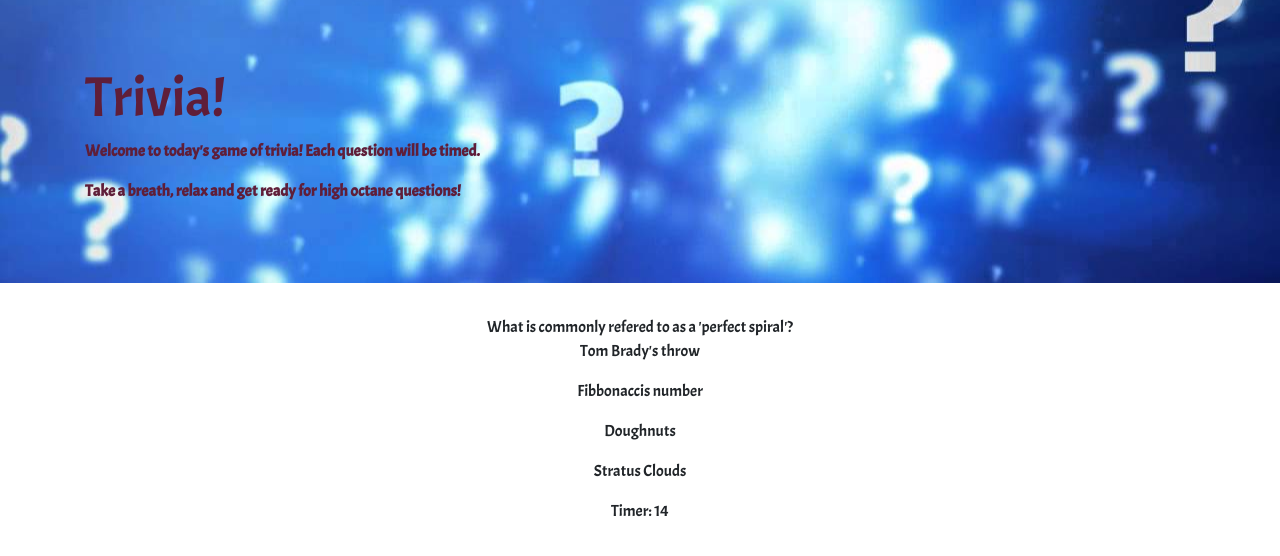
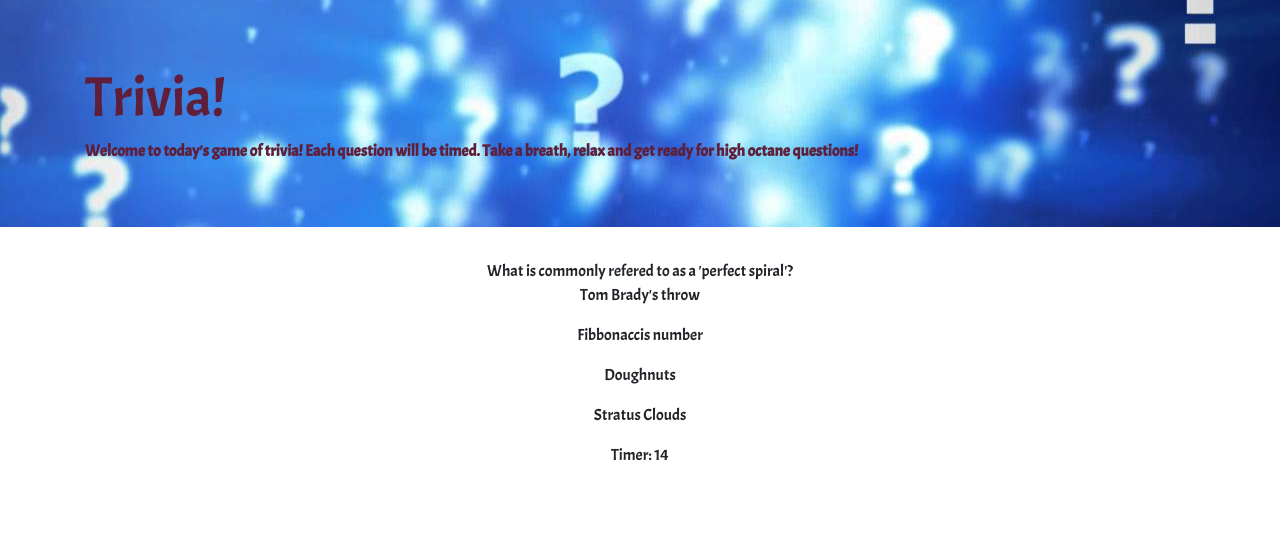
Before and after one commit to chrisoffiong/TriviaGame, a plain HTML site: page index.html in a window 1280 px wide. Drawn offline with nearby package versions, Linux system fonts and the light colour scheme.

Commit message:
small mistakes

```diff
--- a/index.html
+++ b/index.html
@@ -17,8 +17,8 @@
     <div class="jumbotron jumbotron-fluid">
         <div class="container">
             <h1 class="display-4">Trivia!</h1>
-            <p>Welcome to today's game of trivia! Each question will be timed.</p>
-            <p>Take a breath, relax and get ready for high octane questions!</p>
+            Welcome to today's game of trivia! Each question will be timed.
+            Take a breath, relax and get ready for high octane questions!
         </div>
     </div>
     <div class="container">
```
